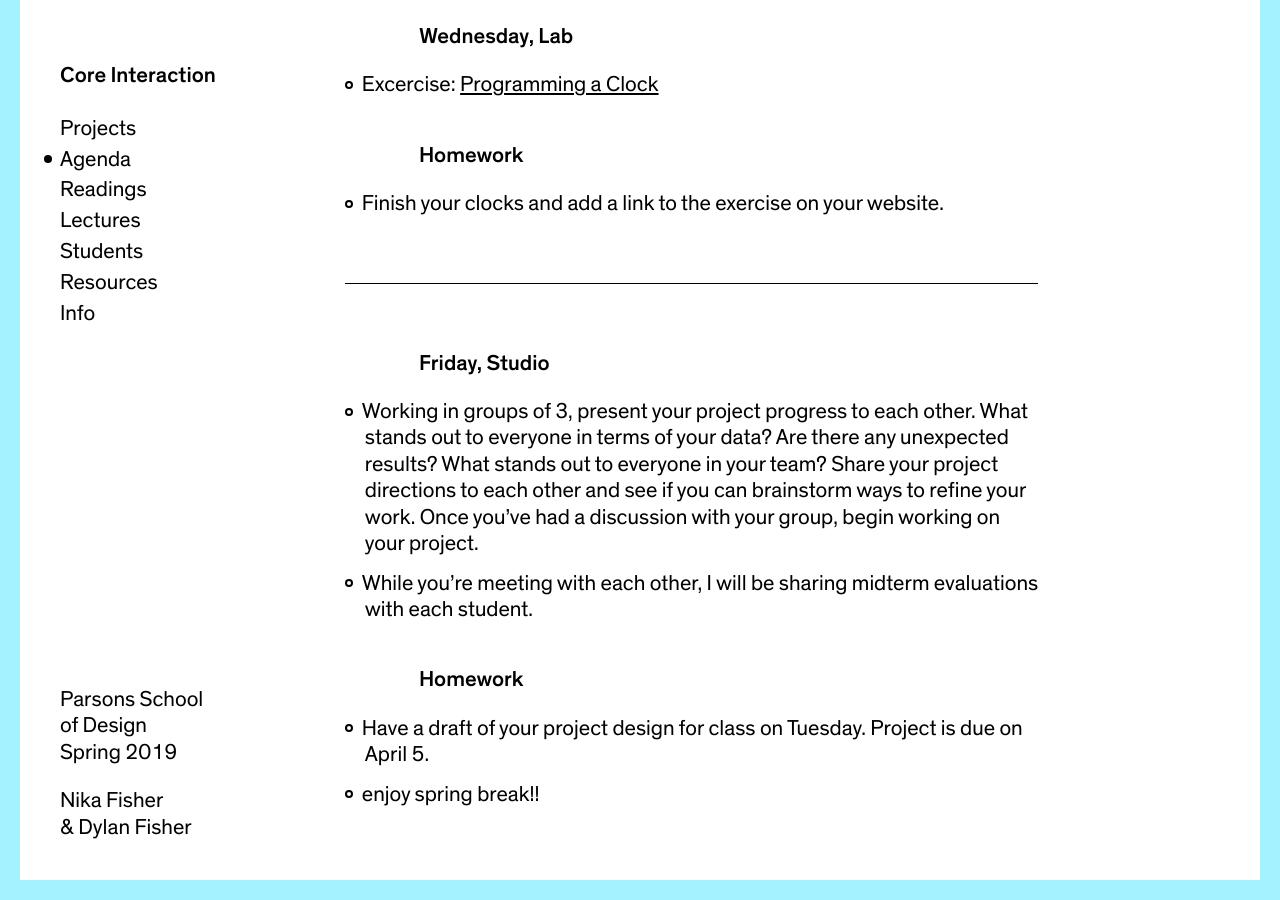
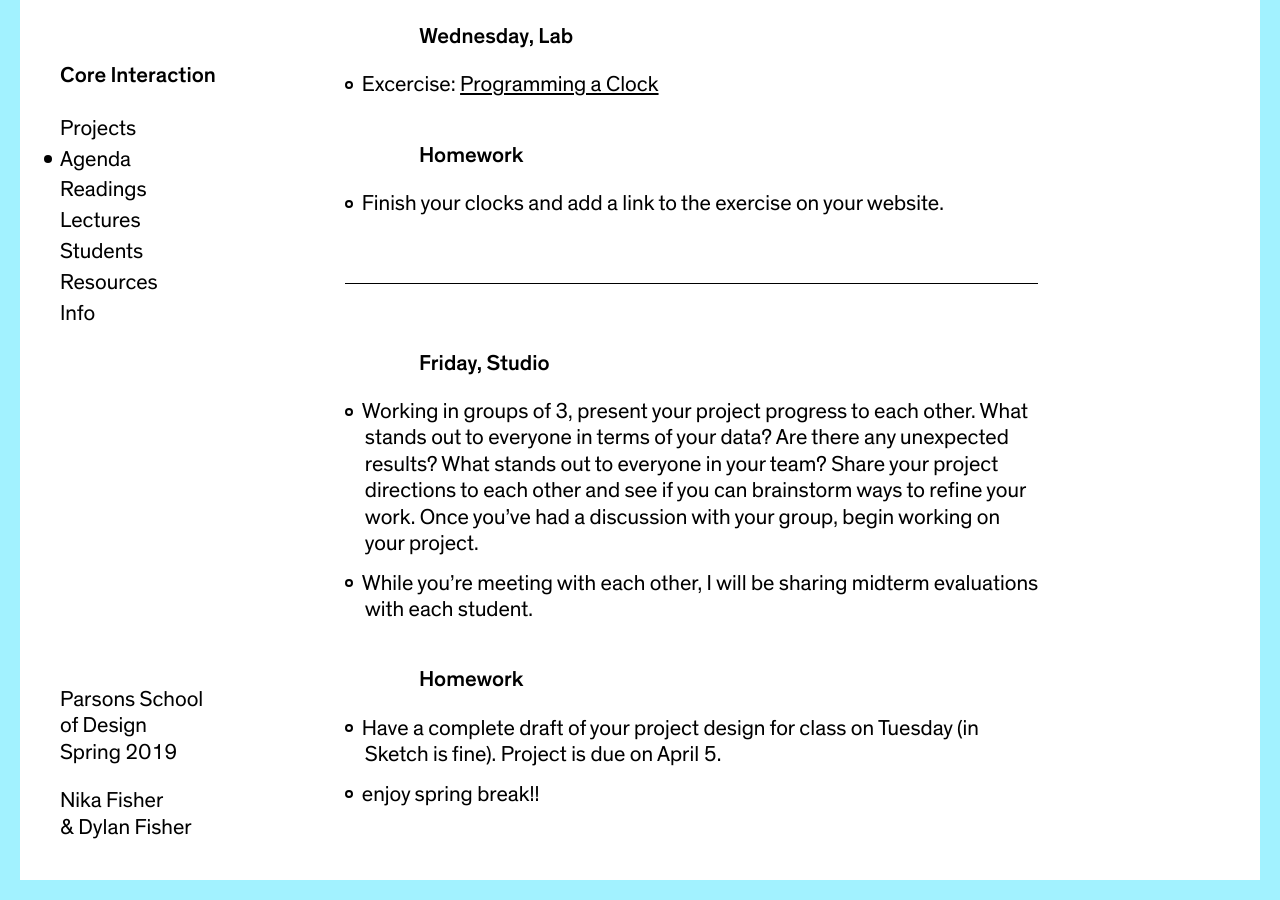
Before and after one commit to dylanfisher/ci19, a Jekyll site: the page built from _agendas/week-8.md, in a window 1280 px wide and 900 px high, scrolled down 756 px. Built offline with Jekyll 4.4.1, drawn with Linux system fonts in a browser that asks for light colours.

Commit message:
Add agenda detail

```diff
--- a/_agendas/week-8.md
+++ b/_agendas/week-8.md
@@ -33,5 +33,5 @@ date_range:       3/12 – 3/15
 - While you&rsquo;re meeting with each other, I will be sharing midterm evaluations with each student.
 
 ### Homework
-- Have a draft of your project design for class on Tuesday. Project is due on April 5.
+- Have a complete draft of your project design for class on Tuesday (in Sketch is fine). Project is due on April 5.
 - enjoy spring break!!
```
